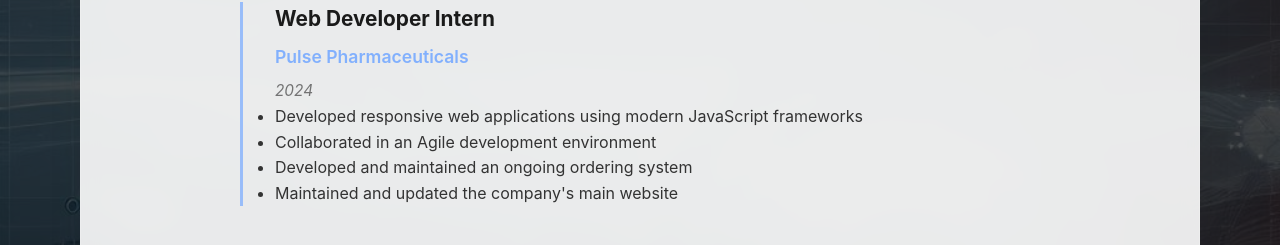
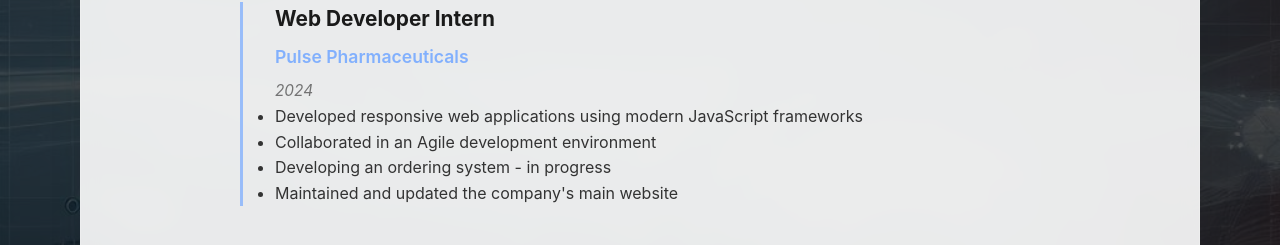
Before and after one commit to Jkaseke1/joseph-cv, a React (Create React App) app: page / in a window 1280 px wide. Shown: the part 3084-3329 px from the top of the page. Built offline with nearby package versions, Linux system fonts and the light colour scheme.

Commit message:
skills edit

```diff
--- a/src/App.js
+++ b/src/App.js
@@ -197,7 +197,7 @@
           <ul>
             <li>Developed responsive web applications using modern JavaScript frameworks</li>
             <li>Collaborated in an Agile development environment</li>
-            <li>Developed and maintained an ongoing ordering system</li>
+            <li>Developing an ordering system - in progress </li>
             <li>Maintained and updated the company's main website</li>
           </ul>
         </div>
```
